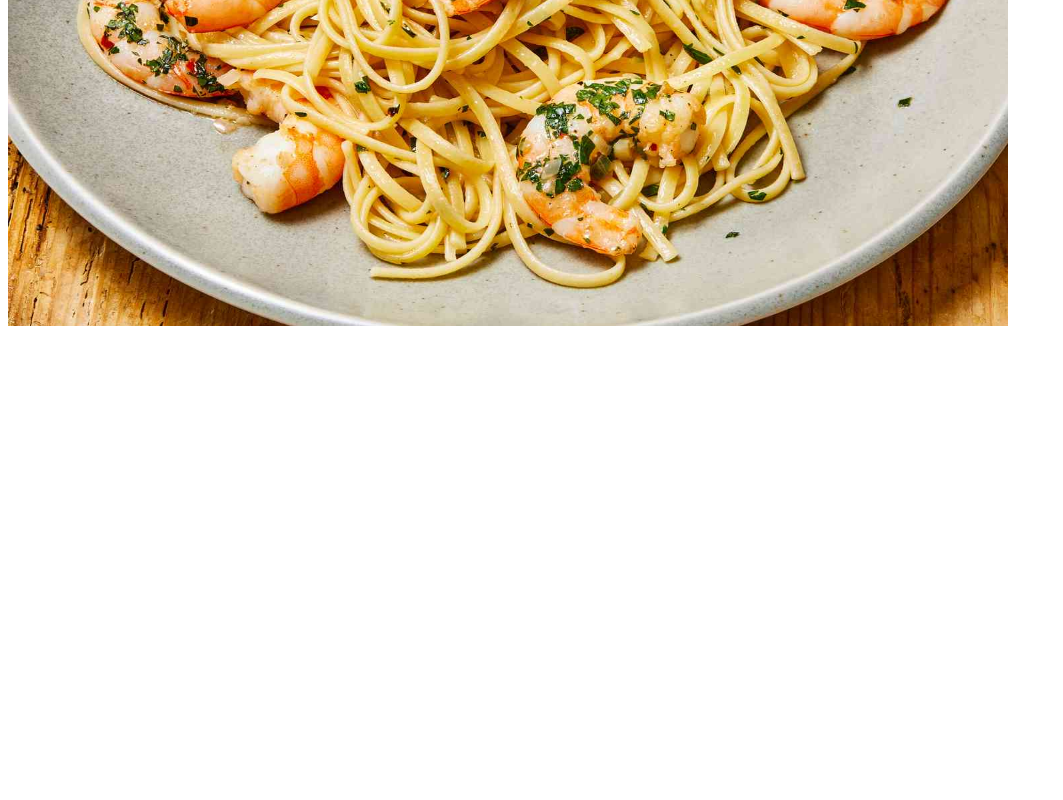
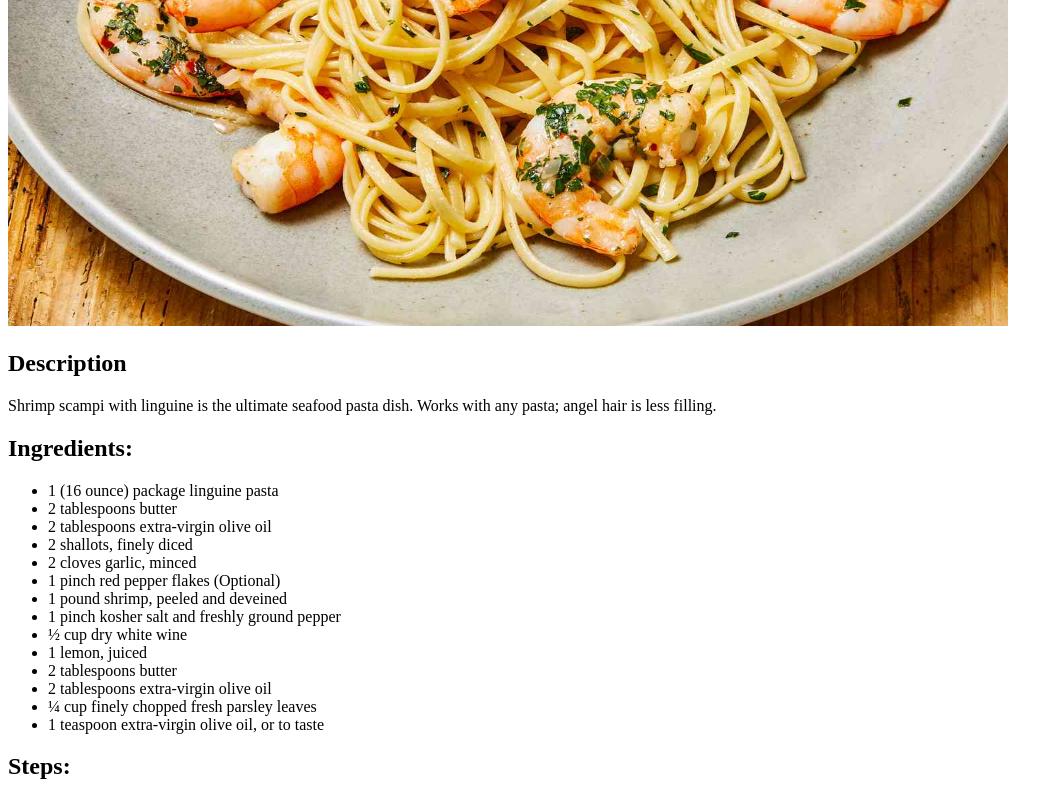
Before and after one commit to Gesem-Martinez/odin-recipes, a plain HTML site: page recipes/scampi.html in a window 1280 px wide. Shown: the part 454-1254 px from the top of the page, without its empty margins (0-1063 px from the left). Before the commit the page ends 800 px from the top, so only its background shows below. Drawn offline with Linux system fonts and the light colour scheme.

Commit message:
Add description and ingredients to scampi page

```diff
--- a/recipes/scampi.html
+++ b/recipes/scampi.html
@@ -8,5 +8,30 @@
     <h1>Shrimp Scampi with Pasta</h1>
     <img src="../images/scampi.jpg" alt="Shrimp Scampi with Pasta picture" height="700" width="1000">
 
+    <h2>Description</h2>
+    <p>Shrimp scampi with linguine is the ultimate seafood pasta dish. Works with any pasta; angel hair is less filling.</p>
+
+    <h2>Ingredients:</h2>
+    <ul>
+        <li>1 (16 ounce) package linguine pasta</li>
+        <li>2 tablespoons butter</li>
+        <li>2 tablespoons extra-virgin olive oil</li>
+        <li>2 shallots, finely diced</li>
+        <li>2 cloves garlic, minced</li>
+        <li>1 pinch red pepper flakes (Optional)</li>
+        <li>1 pound shrimp, peeled and deveined</li>
+        <li>1 pinch kosher salt and freshly ground pepper</li>
+        <li>½ cup dry white wine</li>
+        <li>1 lemon, juiced</li>
+        <li>2 tablespoons butter</li>
+        <li>2 tablespoons extra-virgin olive oil</li>
+        <li>¼ cup finely chopped fresh parsley leaves</li>
+        <li>1 teaspoon extra-virgin olive oil, or to taste</li>
+    </ul>
+
+    <h2>Steps:</h2>
+    <ol>
+
+    </ol>
 </body>
 </html>
```
